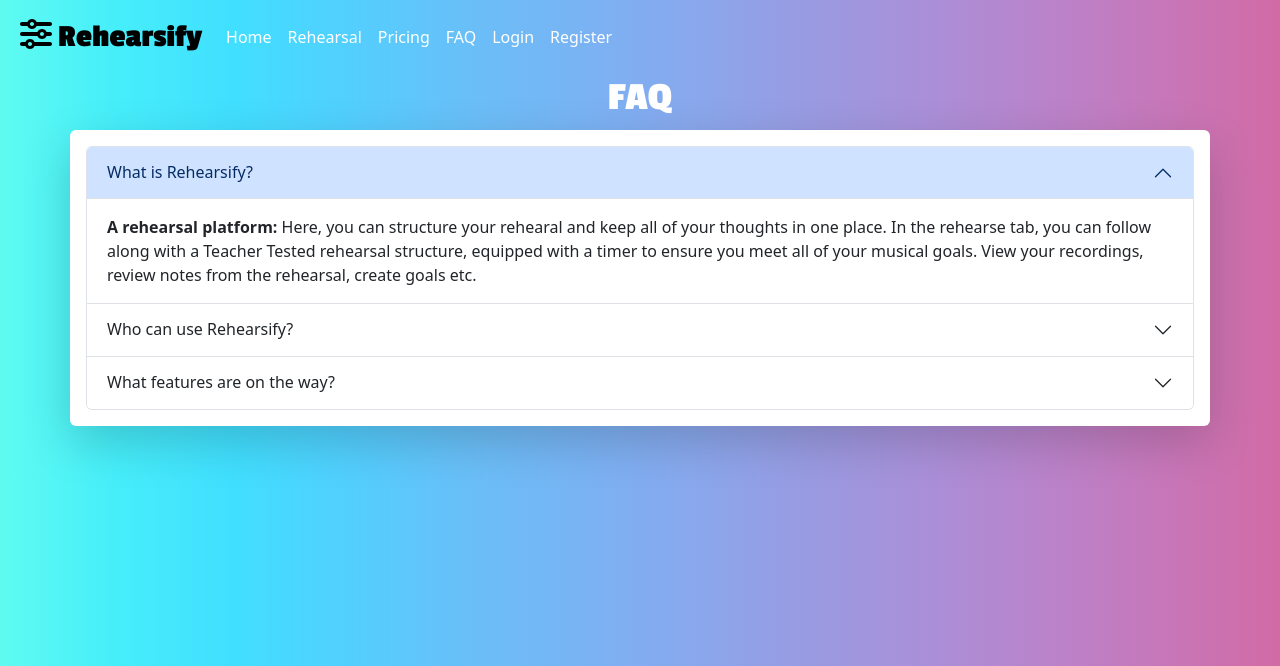
After one commit to mayrapena1324/teacher_rehearsal_project, a Flask app: template app/templates/public/faq.html in a window 1280 px wide. The commit adds this page. Shown: the top 666 px of the page. Run offline with Flask 3, Linux system fonts and the light colour scheme; the template is opened without the code that fills it, so the values that code supplies are empty; parts of the project's set-up code (start-up, migrations or seed data) failed here and were passed over; some libraries are stand-ins or nearby versions.

Commit message:
Add public and user templates. Extend templates into html files

```diff
--- a/app/public_views.py
+++ b/app/public_views.py
@@ -34,7 +34,7 @@ def register():
         # This line will authenticate the user with Flask-Login
         login_user(new_user)
         return redirect(url_for('index'))
-    return render_template("register.html", form=form, logged_in=current_user.is_authenticated)
+    return render_template("public/register.html", form=form, logged_in=current_user.is_authenticated)
 
 
 @app.route('/login', methods=["GET", "POST"])
@@ -57,14 +57,14 @@ def login():
         else:
             login_user(user)
             return redirect(url_for('index'))
-    return render_template("login.html", form=form, current_user=current_user, logged_in=current_user.is_authenticated)
+    return render_template("public/login.html", form=form, current_user=current_user, logged_in=current_user.is_authenticated)
 
 
 @app.route("/", methods=["GET", "POST"])
 def index():
-    return render_template("index.html",  current_user=current_user, logged_in=current_user.is_authenticated)
+    return render_template("public/index.html",  current_user=current_user, logged_in=current_user.is_authenticated)
 
 
 @app.route("/faq", methods=["GET", "POST"])
 def faq():
-    return render_template("faq.html")
+    return render_template("public/faq.html")
--- /dev/null
+++ b/app/templates/public/faq.html
@@ -0,0 +1,65 @@
+{% extends "public/templates/public_template.html" %}
+
+{% block title %}FAQ{% endblock%}
+
+{% block main %}
+<!--FAQ-->
+<div class="container text-center">
+    <h1>FAQ</h1>
+</div>
+<div class="container accordion shadow-lg p-3 mb-5 bg-white rounded" id="accordionExample">
+    <div class="accordion-item">
+        <h2 class="accordion-header" id="headingOne">
+            <button class="accordion-button" type="button" data-bs-toggle="collapse" data-bs-target="#collapseOne"
+                    aria-expanded="true" aria-controls="collapseOne">
+                What is Rehearsify?
+            </button>
+        </h2>
+        <div id="collapseOne" class="accordion-collapse collapse show" aria-labelledby="headingOne"
+             data-bs-parent="#accordionExample">
+            <div class="accordion-body">
+                <strong>A rehearsal platform:</strong> Here, you can structure your rehearal and keep all of your
+                thoughts in one place. In the rehearse tab, you can follow along with a Teacher Tested rehearsal
+                structure, equipped with a timer to ensure you meet all of your musical goals. View your recordings,
+                review notes from the rehearsal, create goals etc.
+            </div>
+        </div>
+    </div>
+    <div class="accordion-item">
+        <h2 class="accordion-header" id="headingTwo">
+            <button class="accordion-button collapsed" type="button" data-bs-toggle="collapse"
+                    data-bs-target="#collapseTwo" aria-expanded="false" aria-controls="collapseTwo">
+                Who can use Rehearsify?
+            </button>
+        </h2>
+        <div id="collapseTwo" class="accordion-collapse collapse" aria-labelledby="headingTwo"
+             data-bs-parent="#accordionExample">
+            <div class="accordion-body">
+                <strong>This is the second item's accordion body.</strong> It is hidden by default, until the collapse
+                plugin adds the appropriate classes that we use to style each element. These classes control the overall
+                appearance, as well as the showing and hiding via CSS transitions. You can modify any of this with
+                custom CSS or overriding our default variables. It's also worth noting that just about any HTML can go
+                within the <code>.accordion-body</code>, though the transition does limit overflow.
+            </div>
+        </div>
+    </div>
+    <div class="accordion-item">
+        <h2 class="accordion-header" id="headingThree">
+            <button class="accordion-button collapsed" type="button" data-bs-toggle="collapse"
+                    data-bs-target="#collapseThree" aria-expanded="false" aria-controls="collapseThree">
+                What features are on the way?
+            </button>
+        </h2>
+        <div id="collapseThree" class="accordion-collapse collapse" aria-labelledby="headingThree"
+             data-bs-parent="#accordionExample">
+            <div class="accordion-body">
+                <strong>This is the third item's accordion body.</strong> It is hidden by default, until the collapse
+                plugin adds the appropriate classes that we use to style each element. These classes control the overall
+                appearance, as well as the showing and hiding via CSS transitions. You can modify any of this with
+                custom CSS or overriding our default variables. It's also worth noting that just about any HTML can go
+                within the <code>.accordion-body</code>, though the transition does limit overflow.
+            </div>
+        </div>
+    </div>
+</div>
+{% endblock%}
--- a/app/templates/header.html
+++ b/app/templates/public/header.html
@@ -8,8 +8,8 @@
     <title>Rehearsal App</title>
     <link href="https://cdn.jsdelivr.net/npm/bootstrap@5.3.0-alpha1/dist/css/bootstrap.min.css" rel="stylesheet" integrity="sha384-GLhlTQ8iRABdZLl6O3oVMWSktQOp6b7In1Zl3/Jr59b6EGGoI1aFkw7cmDA6j6gD" crossorigin="anonymous">
     <link href="{{ url_for('static', filename='css/styles.css')}}" rel="stylesheet">
-    <link rel="preconnect" href="https://fonts.googleapis.com">
-    <link rel="preconnect" href="https://fonts.gstatic.com" crossorigin>
+<!--    <link rel="preconnect" href="https://fonts.googleapis.com">-->
+<!--    <link rel="preconnect" href="https://fonts.gstatic.com" crossorigin>-->
     <link href="https://fonts.googleapis.com/css2?family=Montserrat:wght@100;400;900&family=Passion+One:wght@700&display=swap" rel="stylesheet">
     <script src="https://use.fontawesome.com/releases/v6.1.0/js/all.js" crossorigin="anonymous"></script>
 
--- /dev/null
+++ b/app/templates/public/templates/public_template.html
@@ -0,0 +1,76 @@
+<!DOCTYPE html>
+<html lang="en">
+<head>
+    <meta charset="UTF-8">
+    <title>{% block title %} {% endblock %}</title>
+
+    <!-- Bootstrap CSS -->
+    <link href="https://cdn.jsdelivr.net/npm/bootstrap@5.3.0-alpha1/dist/css/bootstrap.min.css" rel="stylesheet" integrity="sha384-GLhlTQ8iRABdZLl6O3oVMWSktQOp6b7In1Zl3/Jr59b6EGGoI1aFkw7cmDA6j6gD" crossorigin="anonymous">
+    <!--    Custom CSS   -->
+    <link rel="stylesheet" href="{{ url_for('static', filename='css/styles.css') }}">
+    <link rel="preconnect" href="https://fonts.googleapis.com">
+    <link rel="preconnect" href="https://fonts.gstatic.com" crossorigin>
+    <link href="https://fonts.googleapis.com/css2?family=Montserrat:wght@100;400;900&family=Passion+One:wght@700&display=swap" rel="stylesheet">
+    <script src="https://use.fontawesome.com/releases/v6.1.0/js/all.js" crossorigin="anonymous"></script>
+
+</head>
+<body>
+
+<!--Nav Bar  -->
+
+<nav class="navbar navbar-expand-lg ">
+    <div class="container-fluid">
+
+        <a class="navbar-brand" href="#"><i class="fa-solid fa-sliders"></i> Rehearsify</a>
+        <button class="navbar-toggler" type="button" data-bs-toggle="collapse" data-bs-target="#navbarNav"
+                aria-controls="navbarNav" aria-expanded="false" aria-label="Toggle navigation">
+            <span class="navbar-toggler-icon"></span>
+        </button>
+        <div class="collapse navbar-collapse" id="navbarNav">
+            <ul class="navbar-nav me-auto">
+                <li class="nav-item">
+                    <a class="nav-link" aria-current="page" href="{{ url_for('index') }}">Home</a>
+                </li>
+                <li class="nav-item">
+                    <a class="nav-link" href="{{ url_for('rehearsal') }}">Rehearsal</a>
+                </li>
+                <li class="nav-item">
+                    <a class="nav-link" href="#">Pricing</a>
+                </li>
+                <li class="nav-item">
+                    <a class="nav-link" href="{{ url_for('faq') }}">FAQ</a>
+                </li>
+                {% if not logged_in: %}
+                <li class="nav-item">
+                    <a class="nav-link" href="{{ url_for('login') }}">Login</a>
+                </li>
+                <li class="nav-item">
+                    <a class="nav-link" href="{{ url_for('register') }}">Register</a>
+                </li>
+                {% else: %}
+                <li class="nav-item">
+                    <a class="nav-link" href="{{ url_for('logout') }}">Log Out</a>
+                </li>
+                {% endif %}
+            </ul>
+        </div>
+    </div>
+</nav>
+
+<main>
+    {% block main %} {% endblock %}
+</main>
+<!-- Optional JavaScript -->
+<!-- jQuery first, then Popper.js, then Bootstrap JS -->
+<script src="https://code.jquery.com/jquery-3.3.1.slim.min.js"
+        integrity="sha384-q8i/X+965DzO0rT7abK41JStQIAqVgRVzpbzo5smXKp4YfRvH+8abtTE1Pi6jizo"
+        crossorigin="anonymous"></script>
+<script src="https://cdn.jsdelivr.net/npm/popper.js@1.14.3/dist/umd/popper.min.js"
+        integrity="sha384-ZMP7rVo3mIykV+2+9J3UJ46jBk0WLaUAdn689aCwoqbBJiSnjAK/l8WvCWPIPm49"
+        crossorigin="anonymous"></script>
+<script src="https://cdn.jsdelivr.net/npm/bootstrap@4.1.3/dist/js/bootstrap.min.js"
+        integrity="sha384-ChfqqxuZUCnJSK3+MXmPNIyE6ZbWh2IMqE241rYiqJxyMiZ6OW/JmZQ5stwEULTy"
+        crossorigin="anonymous"></script>
+<script src="{{ url_for('static', filename='js/app.js') }}"></script>
+</body>
+</html>
--- a/app/user_views.py
+++ b/app/user_views.py
@@ -14,4 +14,4 @@ def rehearsal():
     if not current_user.is_authenticated:
         flash("You need to login or register to start rehearsing.")
         return redirect(url_for("login"))
-    return render_template("rehearsal.html", current_user=current_user, logged_in=current_user.is_authenticated)
+    return render_template("user/rehearsal.html", current_user=current_user, logged_in=current_user.is_authenticated)
```
Also changed, not shown: app/templates/faq.html (deleted, +0 -48 lines), app/templates/public/index.html (renamed from app/templates/index.html, +5 -6 lines), app/templates/public/login.html (renamed from app/templates/login.html, +7 -1 lines), app/templates/public/register.html (renamed from app/templates/register.html, +8 -1 lines), app/templates/rehearsal.html (deleted, +0 -20 lines), app/templates/user/rehearsal.html (added, +21 -0 lines), app/templates/user/templates/user_template.html (added, +76 -0 lines).
